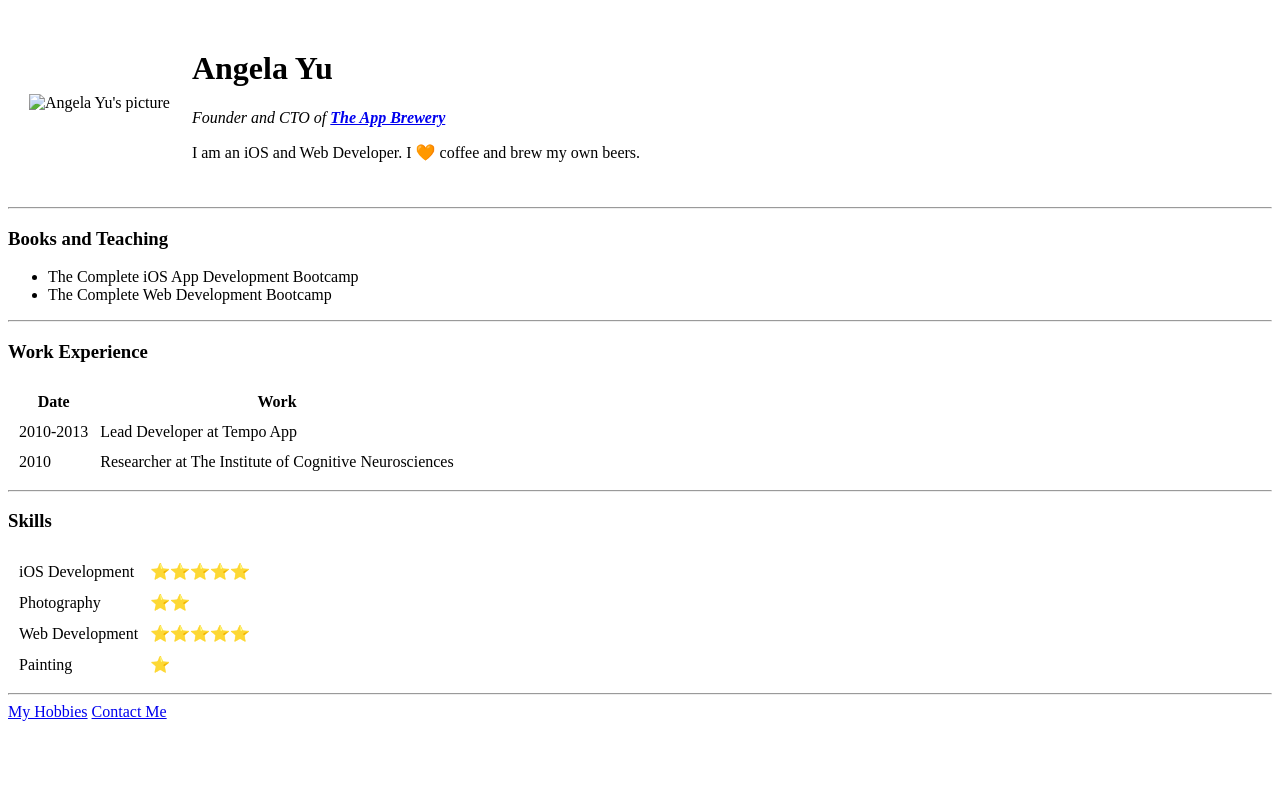
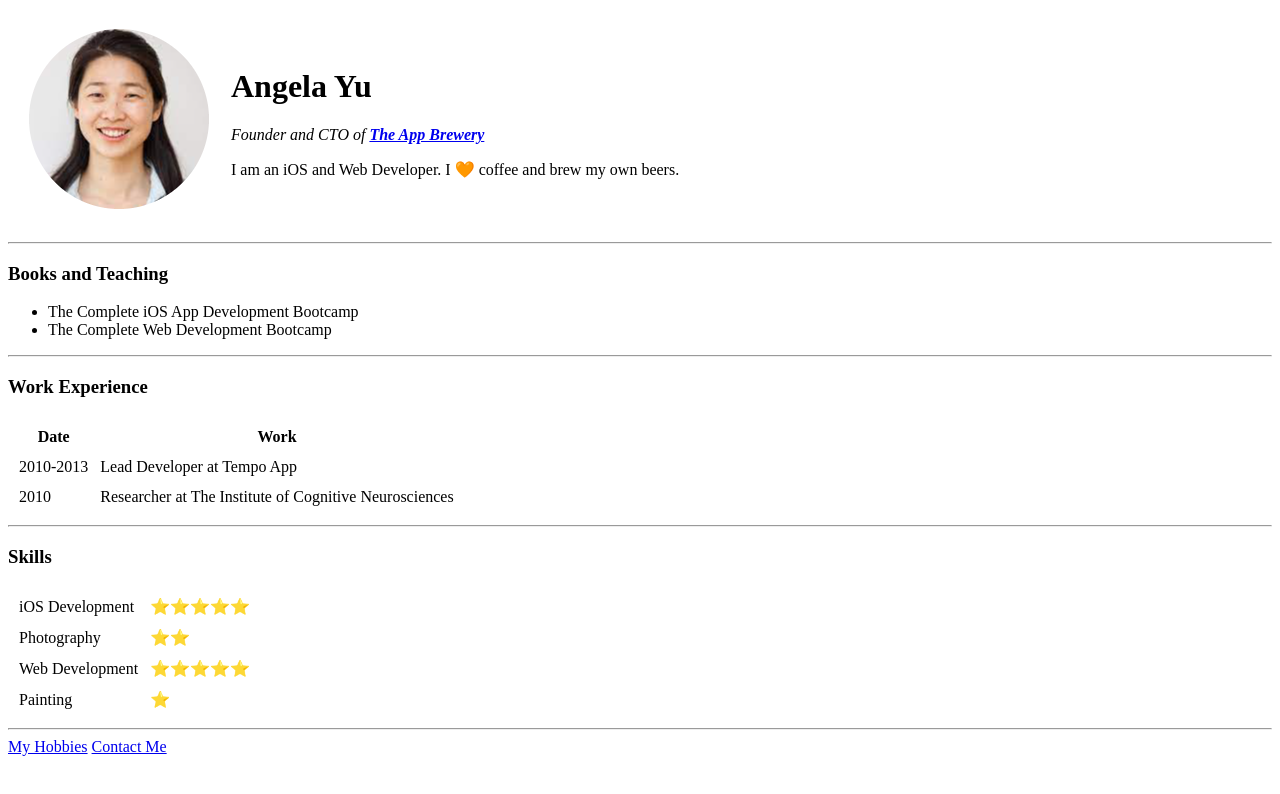
Before and after one commit to efose/AngelaSampleCV, a plain HTML site: page index.html in a window 1280 px wide. Drawn offline with Linux system fonts and the light colour scheme.

Commit message:
Update index.html

```diff
--- a/index.html
+++ b/index.html
@@ -9,7 +9,7 @@
 <body>
   <table cellspacing="20">
     <tr>
-      <td><img src="Images/Angela.png" alt="Angela Yu's picture"></td>
+      <td><img src="Angela.png" alt="Angela Yu's picture"></td>
       <td>
         <h1>Angela Yu</h1>
         <p><em>Founder and CTO of <strong><a href="https://www.appbrewery.co/">The App Brewery</a></strong></em></p>
```
